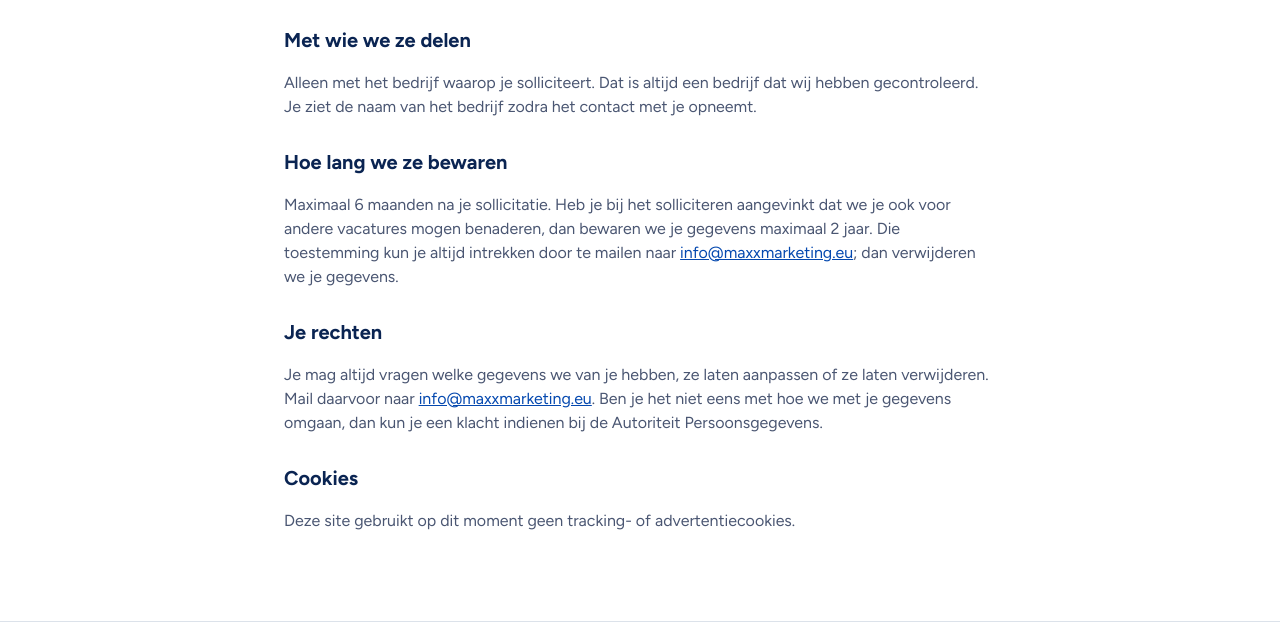
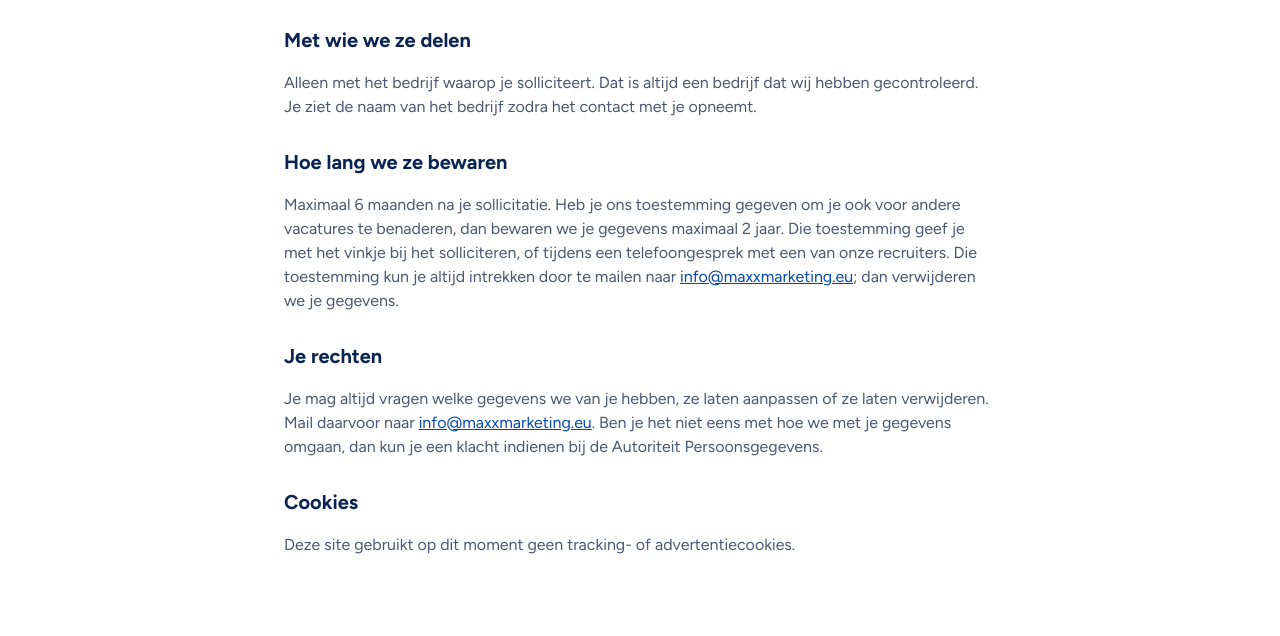
Before and after one commit to michielsrobbie-ops/jobbord.nl, a plain HTML site: page privacy.html in a window 1280 px wide. Shown: the part 783-1419 px from the top of the page. Drawn offline with Linux system fonts and the light colour scheme.

Commit message:
Privacy: toestemming voor 2 jaar bewaren kan ook telefonisch
Co-Authored-By: Claude Opus 5.5 <noreply@anthropic.com>

```diff
--- a/privacy.html
+++ b/privacy.html
@@ -31,7 +31,7 @@
   <p>Alleen met het bedrijf waarop je solliciteert. Dat is altijd een bedrijf dat wij hebben gecontroleerd. Je ziet de naam van het bedrijf zodra het contact met je opneemt.</p>
 
   <h2>Hoe lang we ze bewaren</h2>
-  <p>Maximaal 6 maanden na je sollicitatie. Heb je bij het solliciteren aangevinkt dat we je ook voor andere vacatures mogen benaderen, dan bewaren we je gegevens maximaal 2 jaar. Die toestemming kun je altijd intrekken door te mailen naar <a href="mailto:info@maxxmarketing.eu">info@maxxmarketing.eu</a>; dan verwijderen we je gegevens.</p>
+  <p>Maximaal 6 maanden na je sollicitatie. Heb je ons toestemming gegeven om je ook voor andere vacatures te benaderen, dan bewaren we je gegevens maximaal 2 jaar. Die toestemming geef je met het vinkje bij het solliciteren, of tijdens een telefoongesprek met een van onze recruiters. Die toestemming kun je altijd intrekken door te mailen naar <a href="mailto:info@maxxmarketing.eu">info@maxxmarketing.eu</a>; dan verwijderen we je gegevens.</p>
 
   <h2>Je rechten</h2>
   <p>Je mag altijd vragen welke gegevens we van je hebben, ze laten aanpassen of ze laten verwijderen. Mail daarvoor naar <a href="mailto:info@maxxmarketing.eu">info@maxxmarketing.eu</a>. Ben je het niet eens met hoe we met je gegevens omgaan, dan kun je een klacht indienen bij de Autoriteit Persoonsgegevens.</p>
```
